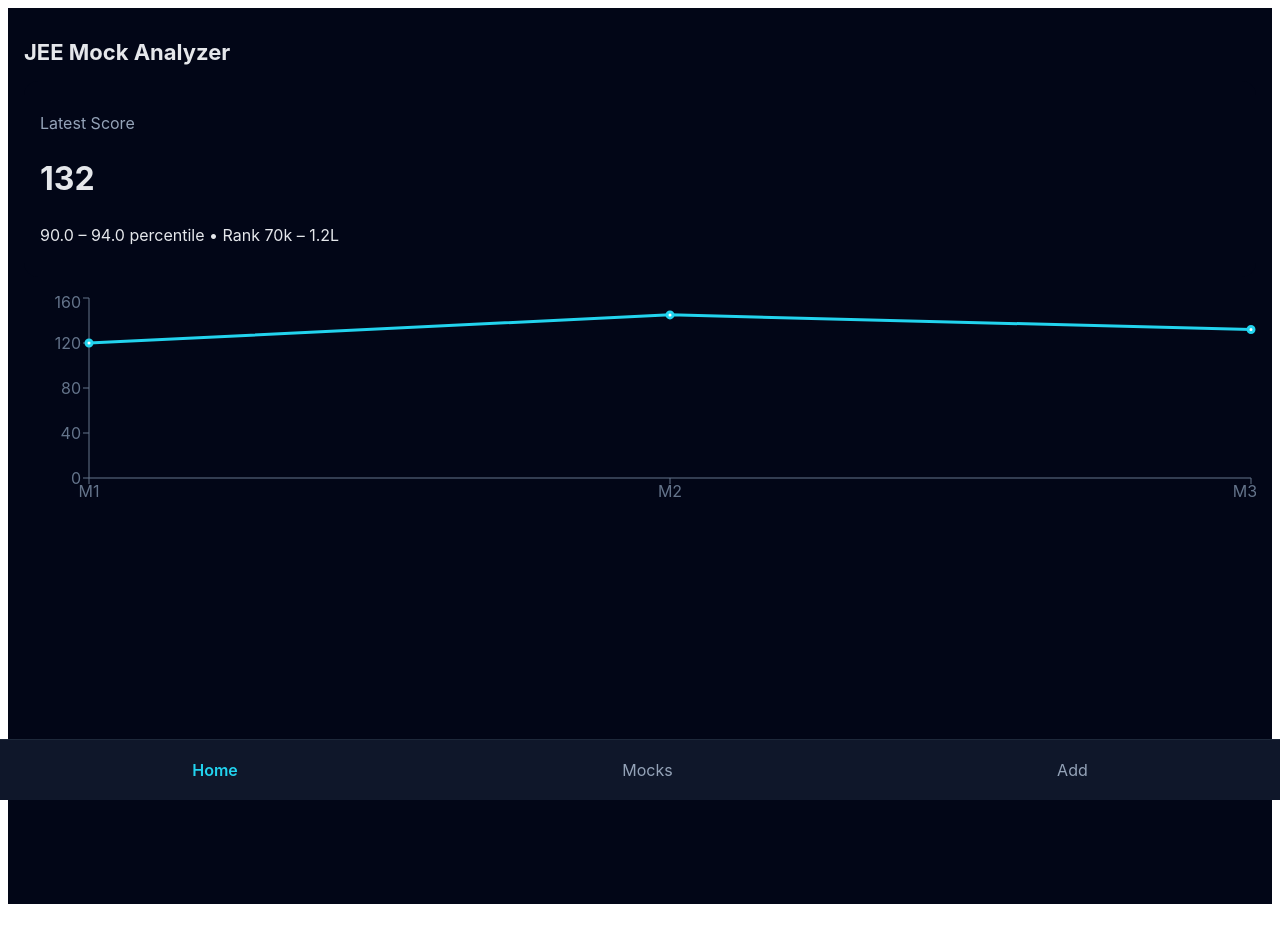
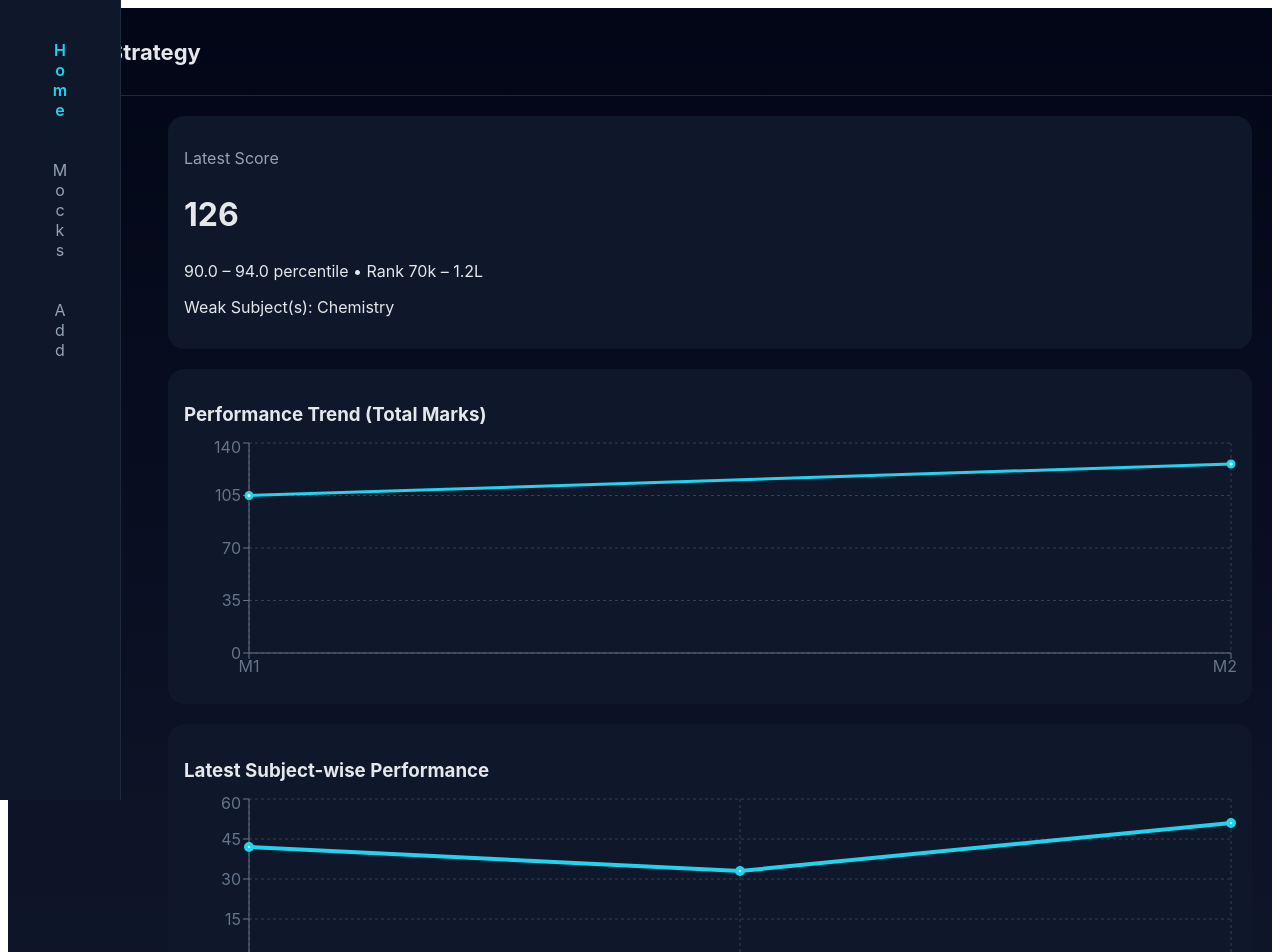
Before and after one commit to poorvith519/jee-mock-analyzer, a React (Vite) app: page / in a window 1280 px wide. Shown: the top 952 px of the page. Before the commit the page ends 912 px from the top, so only its background shows below. Built offline with nearby package versions, Linux system fonts and the light colour scheme; grey boxes are pictures that could not be loaded.

Commit message:
Update App.jsx

```diff
--- a/src/App.jsx
+++ b/src/App.jsx
@@ -1,11 +1,7 @@
 import React, { useState } from "react";
 import {
-  LineChart,
-  Line,
-  XAxis,
-  YAxis,
-  Tooltip,
-  ResponsiveContainer
+  LineChart, Line, XAxis, YAxis, Tooltip, ResponsiveContainer, CartesianGrid,
+  PieChart, Pie, Cell, Legend
 } from "recharts";
 
 // --- Prediction based on JEE famous trend ---
@@ -21,170 +17,211 @@ function getPrediction(marks) {
   return { p: "< 85", r: "> 2L" };
 }
 
-// --- Bottom navigation style ---
-const navStyle = {
-  position: "fixed",
-  bottom: 0,
-  left: 0,
-  right: 0,
-  height: 60,
-  background: "#0f172a",
-  display: "flex",
-  justifyContent: "space-around",
-  alignItems: "center",
-  borderTop: "1px solid #1e293b"
-};
-
-const navBtn = (active) => ({
-  color: active ? "#22d3ee" : "#94a3b8",
-  fontWeight: active ? "600" : "400",
-  cursor: "pointer"
-});
+// Subject colors for graphs
+const COLORS = { Physics: "#22d3ee", Chemistry: "#facc15", Maths: "#8b5cf6", Weak: "#f87171" };
 
 export default function App() {
   const [page, setPage] = useState("home");
+  const [deepMock, setDeepMock] = useState(null); // for deep analysis
 
+  // --- MOCKS DATA ---
   const [mocks, setMocks] = useState([
-    { id: 1, name: "Mock 1", date: "2026-01-01", platform: "Mathongo", p: 40, c: 45, m: 35, total: 120 },
-    { id: 2, name: "Mock 2", date: "2026-01-02", platform: "Allen", p: 50, c: 48, m: 47, total: 145 },
-    { id: 3, name: "Mock 3", date: "2026-01-03", platform: "FIITJEE", p: 46, c: 42, m: 44, total: 132 }
+    { id: 1, name: "Mock 1", date: "2026-01-01", platform: "Mathongo", correct: {p:10,c:12,m:8}, incorrect:{p:5,c:3,m:7}, unattempted:{p:10,c:10,m:10} },
+    { id: 2, name: "Mock 2", date: "2026-01-02", platform: "Allen", correct:{p:12,c:10,m:14}, incorrect:{p:6,c:7,m:5}, unattempted:{p:7,c:8,m:6} }
   ]);
 
-  // Add Mock state
+  // --- ADD MOCK STATE ---
   const [mockName, setMockName] = useState("");
   const [mockDate, setMockDate] = useState(new Date().toISOString().slice(0,10));
   const [mockPlatform, setMockPlatform] = useState("");
-  const [p, setP] = useState("");
-  const [c, setC] = useState("");
-  const [m, setM] = useState("");
+  const [correct, setCorrect] = useState({p:"",c:"",m:""});
+  const [incorrect, setIncorrect] = useState({p:"",c:"",m:""});
+  const [unattempted, setUnattempted] = useState({p:"",c:"",m:""});
 
-  const latest = mocks[mocks.length - 1];
-  const pred = getPrediction(latest.total);
+  // --- CALCULATED TOTAL MARKS ---
+  const calcMarks = (mock) => {
+    const { correct, incorrect } = mock;
+    return correct.p*4 + correct.c*4 + correct.m*4 - (incorrect.p + incorrect.c + incorrect.m);
+  };
 
+  const latest = mocks[mocks.length-1];
+  const latestTotal = calcMarks(latest);
+  const pred = getPrediction(latestTotal);
+
+  // Weak subject detection
+  const getWeakSubject = (mock) => {
+    const marks = {
+      Physics: mock.correct.p*4 - mock.incorrect.p,
+      Chemistry: mock.correct.c*4 - mock.incorrect.c,
+      Maths: mock.correct.m*4 - mock.incorrect.m
+    };
+    const minMarks = Math.min(...Object.values(marks));
+    return Object.keys(marks).filter(sub => marks[sub] === minMarks).join(", ");
+  };
+
+  // --- ADD MOCK FUNCTION ---
   const addMock = () => {
-    if (!mockName || !mockDate || !mockPlatform || !p || !c || !m) {
+    // validation
+    if(!mockName || !mockDate || !mockPlatform || !correct.p || !correct.c || !correct.m){
       alert("Please fill all required fields");
       return;
     }
-
-    const total = Number(p) + Number(c) + Number(m);
-    setMocks([...mocks, {
-      id: mocks.length + 1,
+    // convert strings to numbers
+    const newMock = {
+      id: mocks.length+1,
       name: mockName,
       date: mockDate,
       platform: mockPlatform,
-      p, c, m,
-      total
-    }]);
-
-    // Reset form
-    setP(""); setC(""); setM("");
+      correct:{p:Number(correct.p),c:Number(correct.c),m:Number(correct.m)},
+      incorrect:{p:Number(incorrect.p||0),c:Number(incorrect.c||0),m:Number(incorrect.m||0)},
+      unattempted:{p:Number(unattempted.p||0),c:Number(unattempted.c||0),m:Number(unattempted.m||0)}
+    };
+    setMocks([...mocks,newMock]);
+    // reset form
     setMockName(""); setMockDate(new Date().toISOString().slice(0,10));
-    setMockPlatform("");
+    setMockPlatform(""); setCorrect({p:"",c:"",m:""}); setIncorrect({p:"",c:"",m:""}); setUnattempted({p:"",c:"",m:""});
     setPage("home");
   };
 
+  // --- DELETE MOCK ---
+  const deleteMock = (id) => {
+    if(window.confirm("Delete this mock?")){
+      setMocks(mocks.filter(m=>m.id!==id));
+    }
+  };
+
+  // Left nav style
+  const navStyle = {
+    position:"fixed", top:0, left:0, bottom:0, width:120,
+    background:"#0f172a", display:"flex", flexDirection:"column",
+    alignItems:"center", paddingTop:20, borderRight:"1px solid #1e293b"
+  };
+  const navBtn = (active) => ({
+    color: active?"#22d3ee":"#94a3b8", fontWeight: active?"600":"400",
+    margin:20, cursor:"pointer", writingMode:"vertical-rl", textOrientation:"upright"
+  });
+  const contentStyle = { marginLeft:140, padding:20 };
+
   return (
-    <div style={{
-      background: "linear-gradient(180deg, #020617, #020617)",
-      minHeight: "100vh",
-      color: "#e5e7eb",
-      padding: 16,
-      paddingBottom: 80,
-      fontFamily: "Inter, system-ui"
-    }}>
+    <div style={{background:"linear-gradient(180deg,#020617,#0f172a)",minHeight:"100vh",color:"#e5e7eb",fontFamily:"Inter,system-ui"}}>
+      {/* HEADER */}
+      <div style={{display:"flex",alignItems:"center",padding:16,borderBottom:"1px solid #1e293b"}}>
+        <img src="https://img.icons8.com/ios-filled/50/22d3ee/combo-chart.png" alt="logo" style={{width:30,marginRight:10}}/>
+        <h1 style={{fontSize:22,fontWeight:700}}>JEE Strategy</h1>
+      </div>
 
-      {/* HEADER */}
-      <h1 style={{ fontSize: 22, fontWeight: 700 }}>JEE Mock Analyzer</h1>
+      {/* LEFT NAV */}
+      <div style={navStyle}>
+        <div onClick={()=>{setPage("home");setDeepMock(null)}} style={navBtn(page==="home")}>Home</div>
+        <div onClick={()=>{setPage("mocks");setDeepMock(null)}} style={navBtn(page==="mocks")}>Mocks</div>
+        <div onClick={()=>{setPage("add");setDeepMock(null)}} style={navBtn(page==="add")}>Add</div>
+      </div>
+
+      {/* MAIN CONTENT */}
+      <div style={contentStyle}>
 
         {/* HOME PAGE */}
-      {page === "home" && (
+        {page==="home" && !deepMock && (
           <>
-          <div style={{ marginTop: 16, background: "#020617", padding: 16, borderRadius: 14 }}>
-            <p style={{ color: "#94a3b8" }}>Latest Score</p>
-            <h2 style={{ fontSize: 32 }}>{latest.total}</h2>
+            <div style={{background:"#0f172a",padding:16,borderRadius:16}}>
+              <p style={{color:"#94a3b8"}}>Latest Score</p>
+              <h2 style={{fontSize:32}}>{latestTotal}</h2>
               <p>{pred.p} percentile • Rank {pred.r}</p>
+              <p>Weak Subject(s): {getWeakSubject(latest)}</p>
             </div>
 
-          <div style={{ marginTop: 16, height: 220 }}>
-            <ResponsiveContainer>
-              <LineChart data={mocks.map((m, i) => ({ name: `M${i + 1}`, marks: m.total }))}>
-                <XAxis dataKey="name" stroke="#64748b" />
-                <YAxis stroke="#64748b" />
-                <Tooltip />
-                <Line dataKey="marks" stroke="#22d3ee" strokeWidth={3} />
+            <div style={{marginTop:20, background:"#0f172a", padding:16, borderRadius:16}}>
+              <h3 style={{marginBottom:12}}>Performance Trend (Total Marks)</h3>
+              <ResponsiveContainer width="100%" height={250}>
+                <LineChart data={mocks.map((m,i)=>({name:`M${i+1}`,marks:calcMarks(m)}))}>
+                  <CartesianGrid stroke="#334155" strokeDasharray="3 3"/>
+                  <XAxis dataKey="name" stroke="#64748b"/>
+                  <YAxis stroke="#64748b"/>
+                  <Tooltip/>
+                  <Line dataKey="marks" stroke="#22d3ee" strokeWidth={3}/>
+                </LineChart>
+              </ResponsiveContainer>
+            </div>
+
+            <div style={{marginTop:20, background:"#0f172a", padding:16, borderRadius:16}}>
+              <h3 style={{marginBottom:12}}>Latest Subject-wise Performance</h3>
+              <ResponsiveContainer width="100%" height={200}>
+                <LineChart data={[
+                  {subject:"Physics",marks:latest.correct.p*4 - latest.incorrect.p},
+                  {subject:"Chemistry",marks:latest.correct.c*4 - latest.incorrect.c},
+                  {subject:"Maths",marks:latest.correct.m*4 - latest.incorrect.m},
+                ]}>
+                  <CartesianGrid stroke="#334155" strokeDasharray="3 3"/>
+                  <XAxis dataKey="subject" stroke="#64748b"/>
+                  <YAxis stroke="#64748b"/>
+                  <Tooltip/>
+                  <Line dataKey="marks" stroke="#22d3ee" strokeWidth={4}/>
                 </LineChart>
               </ResponsiveContainer>
             </div>
           </>
         )}
 
-      {/* MOCKS LIST */}
-      {page === "mocks" && (
+        {/* MOCKS PAGE */}
+        {page==="mocks" && !deepMock && (
           <>
-          {mocks.map((mk) => (
-            <div key={mk.id} style={{ marginTop: 12, background: "#020617", padding: 14, borderRadius: 12 }}>
+            {mocks.map(mk=>(
+              <div key={mk.id} style={{marginTop:16,background:"#0f172a",padding:16,borderRadius:16,position:"relative"}}>
                 <b>{mk.name}</b>
                 <p>Date: {mk.date} | Platform: {mk.platform}</p>
-              <p>Total Score: {mk.total}</p>
-              <p>P: {mk.p} | C: {mk.c} | M: {mk.m}</p>
-              <p>Percentile: {getPrediction(mk.total).p} | Rank: {getPrediction(mk.total).r}</p>
+                <p>Total Score: {calcMarks(mk)}</p>
+                <p>Weak Subject(s): {getWeakSubject(mk)}</p>
+                <div style={{display:"flex",marginTop:10,gap:10}}>
+                  <button onClick={()=>setDeepMock(mk)} style={{flex:1,padding:8,borderRadius:12,background:"linear-gradient(90deg,#22d3ee,#8b5cf6)",color:"white",fontWeight:600}}>Deep Analysis</button>
+                  <button onClick={()=>deleteMock(mk.id)} style={{flex:1,padding:8,borderRadius:12,background:"#f87171",color:"white",fontWeight:600}}>Delete</button>
+                </div>
               </div>
             ))}
           </>
         )}
 
+        {/* DEEP ANALYSIS PAGE */}
+        {deepMock && (
+          <div style={{background:"#0f172a",padding:16,borderRadius:16}}>
+            <h2>{deepMock.name} - {deepMock.platform}</h2>
+            <p>Date: {deepMock.date}</p>
+            <p>Total Marks: {calcMarks(deepMock)}</p>
+            <p>Weak Subject(s): {getWeakSubject(deepMock)}</p>
+            <p>Accuracy: {((calcMarks(deepMock)/100)*100).toFixed(2)}%</p>
+
+            <h3 style={{marginTop:16}}>Subject-wise Distribution</h3>
+            <ResponsiveContainer width="100%" height={250}>
+              <PieChart>
+                <Pie data={[
+                  {name:"Physics",value:deepMock.correct.p*4 - deepMock.incorrect.p},
+                  {name:"Chemistry",value:deepMock.correct.c*4 - deepMock.incorrect.c},
+                  {name:"Maths",value:deepMock.correct.m*4 - deepMock.incorrect.m}
+                ]} dataKey="value" nameKey="name" outerRadius={80} label>
+                  <Cell fill={COLORS.Physics}/>
+                  <Cell fill={COLORS.Chemistry}/>
+                  <Cell fill={COLORS.Maths}/>
+                </Pie>
+                <Legend/>
+              </PieChart>
+            </ResponsiveContainer>
+
+            <button onClick={()=>setDeepMock(null)} style={{marginTop:16,padding:12,width:"100%",borderRadius:12,background:"linear-gradient(90deg,#22d3ee,#8b5cf6)",color:"white",fontWeight:700}}>Back</button>
+          </div>
+        )}
+
         {/* ADD MOCK PAGE */}
-      {page === "add" && (
-        <div style={{ background: "#0f172a", padding: 16, borderRadius: 16, marginTop: 12 }}>
-          <h2 style={{ fontWeight: 700, fontSize: 20, marginBottom: 12 }}>Add New Mock</h2>
+        {page==="add" && (
+          <div style={{background:"#0f172a",padding:16,borderRadius:16}}>
+            <h2 style={{fontWeight:700,fontSize:20,marginBottom:12}}>Add New Mock</h2>
 
-          <input
-            placeholder="Mock Name (e.g. Mock 1)"
-            value={mockName}
-            onChange={(e) => setMockName(e.target.value)}
-            required
-            style={{
-              width: "100%",
-              padding: 12,
-              marginBottom: 12,
-              borderRadius: 12,
-              border: "1px solid #334155",
-              background: "#020617",
-              color: "white"
-            }}
-          />
+            <input placeholder="Mock Name" value={mockName} onChange={e=>setMockName(e.target.value)}
+              style={{width:"100%",padding:12,marginBottom:12,borderRadius:12,border:"1px solid #334155",background:"#020617",color:"white",outline:"none"}}/>
 
-          <input
-            type="date"
-            value={mockDate}
-            onChange={(e) => setMockDate(e.target.value)}
-            required
-            style={{
-              width: "100%",
-              padding: 12,
-              marginBottom: 12,
-              borderRadius: 12,
-              border: "1px solid #334155",
-              background: "#020617",
-              color: "white"
-            }}
-          />
+            <input type="date" value={mockDate} onChange={e=>setMockDate(e.target.value)}
+              style={{width:"100%",padding:12,marginBottom:12,borderRadius:12,border:"1px solid #334155",background:"#020617",color:"white",outline:"none"}}/>
 
-          <select
-            value={mockPlatform}
-            onChange={(e) => setMockPlatform(e.target.value)}
-            required
-            style={{
-              width: "100%",
-              padding: 12,
-              marginBottom: 12,
-              borderRadius: 12,
-              border: "1px solid #334155",
-              background: "#020617",
-              color: "white"
-            }}
-          >
+            <select value={mockPlatform} onChange={e=>setMockPlatform(e.target.value)}
+              style={{width:"100%",padding:12,marginBottom:12,borderRadius:12,border:"1px solid #334155",background:"#020617",color:"white",outline:"none"}}>
               <option value="">Select Platform</option>
               <option value="Mathongo">Mathongo</option>
               <option value="Allen">Allen</option>
@@ -192,80 +229,22 @@ export default function App() {
               <option value="Other">Other</option>
             </select>
 
-          <input
-            type="number"
-            placeholder="Physics Marks"
-            value={p}
-            onChange={(e) => setP(e.target.value)}
-            required
-            style={{
-              width: "100%",
-              padding: 12,
-              marginBottom: 12,
-              borderRadius: 12,
-              border: "1px solid #334155",
-              background: "#020617",
-              color: "white"
-            }}
-          />
+            {["p","c","m"].map(sub=>(
+              <div key={sub} style={{marginBottom:12}}>
+                <h4 style={{marginBottom:6}}>{sub==="p"?"Physics":sub==="c"?"Chemistry":"Maths"}</h4>
+                <input type="number" placeholder="Correct" value={correct[sub]} onChange={e=>setCorrect({...correct,[sub]:e.target.value})} max={25}
+                  style={{width:"32%",padding:8,marginRight:"2%",borderRadius:8,border:"1px solid #334155",background:"#020617",color:"white",outline:"none"}}/>
+                <input type="number" placeholder="Incorrect" value={incorrect[sub]} onChange={e=>setIncorrect({...incorrect,[sub]:e.target.value})} max={25}
+                  style={{width:"32%",padding:8,marginRight:"2%",borderRadius:8,border:"1px solid #334155",background:"#020617",color:"white",outline:"none"}}/>
+                <input type="number" placeholder="Unattempted" value={unattempted[sub]} onChange={e=>setUnattempted({...unattempted,[sub]:e.target.value})} max={25}
+                  style={{width:"32%",padding:8,borderRadius:8,border:"1px solid #334155",background:"#020617",color:"white",outline:"none"}}/>
+              </div>
+            ))}
 
-          <input
-            type="number"
-            placeholder="Chemistry Marks"
-            value={c}
-            onChange={(e) => setC(e.target.value)}
-            required
-            style={{
-              width: "100%",
-              padding: 12,
-              marginBottom: 12,
-              borderRadius: 12,
-              border: "1px solid #334155",
-              background: "#020617",
-              color: "white"
-            }}
-          />
-
-          <input
-            type="number"
-            placeholder="Maths Marks"
-            value={m}
-            onChange={(e) => setM(e.target.value)}
-            required
-            style={{
-              width: "100%",
-              padding: 12,
-              marginBottom: 12,
-              borderRadius: 12,
-              border: "1px solid #334155",
-              background: "#020617",
-              color: "white"
-            }}
-          />
-
-          <button
-            onClick={addMock}
-            style={{
-              width: "100%",
-              padding: 14,
-              marginTop: 12,
-              borderRadius: 12,
-              background: "linear-gradient(90deg, #22d3ee, #8b5cf6)",
-              color: "white",
-              fontWeight: 700,
-              fontSize: 16
-            }}
-          >
-            Save Mock
-          </button>
+            <button onClick={addMock} style={{width:"100%",padding:14,marginTop:12,borderRadius:12,background:"linear-gradient(90deg,#22d3ee,#8b5cf6)",color:"white",fontWeight:700}}>Save Mock</button>
           </div>
         )}
 
-      {/* BOTTOM NAV */}
-      <div style={navStyle}>
-        <div onClick={() => setPage("home")} style={navBtn(page === "home")}>Home</div>
-        <div onClick={() => setPage("mocks")} style={navBtn(page === "mocks")}>Mocks</div>
-        <div onClick={() => setPage("add")} style={navBtn(page === "add")}>Add</div>
       </div>
     </div>
   );
```
Lines whose indentation alone changed are shown as unchanged.
